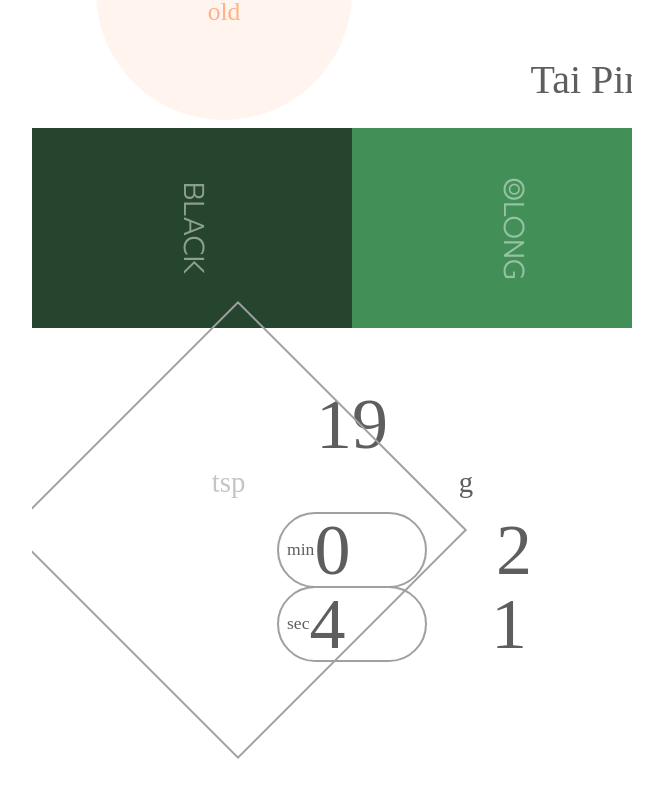
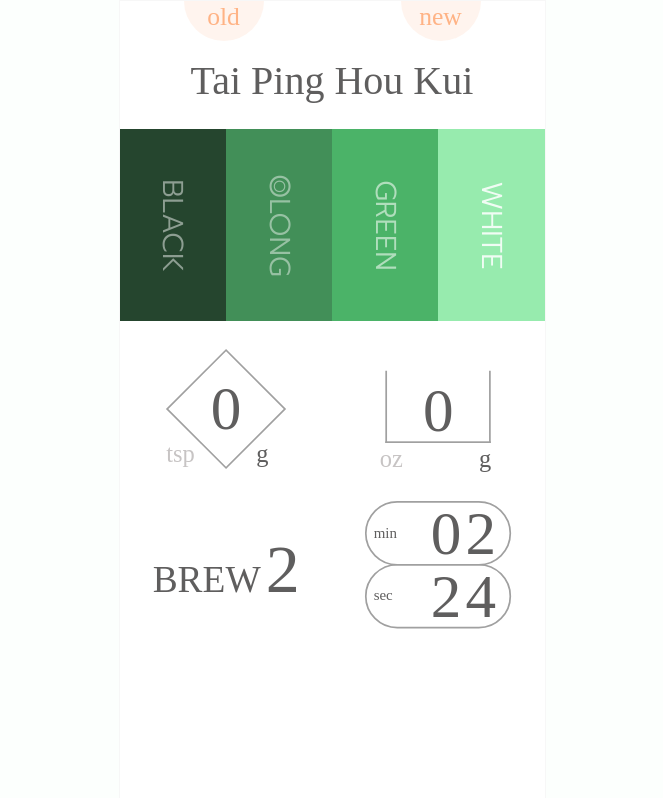
Before and after one commit to GradyCongdon/rebrew.club, a React (Create React App) app: page / in a window 1280 px wide. Shown: the top 798 px of the page, without its empty margins (308-971 px from the left). Built offline with nearby package versions, Linux system fonts and the light colour scheme; a web font is replaced by a local one.

Commit message:
some inputs

```diff
--- a/src/App.scss
+++ b/src/App.scss
@@ -13,6 +13,16 @@ body {
   font-family: 'Oranienbaum', serif;
   font-size: 16px;
   color: $text-active;
+  @media screen and (min-width: 425px) {
+    background-color: #fcfffd;
+  }
+
+  // @media screen and (min-width: 320px) {
+  //     font-size: calc(16px + 6 * ((100vw - 320px) / 680));
+  // }
+  // @media screen and (min-width: 1000px) {
+  //     font-size: 22px;
+  // }
 }
 
 main {
@@ -23,18 +33,34 @@ main {
     'controls controls'
     'name name'
     'color color'
-    'gap1 gap1'
+    'gap gap'
     'weight water'
-    'gap2 gap2'
-    'timer brew'
+    'brew timer'
   ;
-  grid-template-columns: 50vw 50vw;
-  grid-template-rows: 4vh 12vh 25vh 2vh 20vh 1vh 20vh;
+  grid-template-columns: 1fr 1fr;
+  grid-template-rows: 4% 12% 24% 1% 20% 20%;
   overflow: hidden;
-  @media screen and (min-width: 768px) {
-    width: 600px;
+  background-color: white;
+  @media screen and (min-width: 425px) {
+    width: 425px;
     margin: 0 auto;
+    border: 1px solid #f7f7f7;
   }
+}
+input,
+button {
+  -webkit-appearance: none;
+  appearance: none;
+  border: none;
+  background: none;
+  font-family: inherit;;
+  color: inherit;
+  &:focus {
+    outline: none;
+  }
+}
+input {
+  opacity: 0;
 }
 
 // main > section {
@@ -56,6 +82,15 @@ main {
 }
 .color {
   grid-area: color;
+}
+.weight,
+.water,
+.timer,
+.brew {
+  transform-origin: center;
+  transform: scale(.85);
+  min-width: 100%;
+  min-height: 100%;
 }
 .weight {
   grid-area: weight;
--- a/src/Color/Color.scss
+++ b/src/Color/Color.scss
@@ -1,7 +1,8 @@
 .color {
     display: grid;
-    grid-template-columns: 25vw 25vw 25vw 25vw;
+    grid-template-columns: 25% 25% 25% 25%;
     grid-template-rows: auto;
+
 
     .black {
       background-color: #25452E;
@@ -12,13 +13,17 @@
       background-color: #428F58;
       color: rgba(255, 255, 255, 0.45);
       .olong {
-        position: relative;
+        display: inline-flex;
+        justify-content: center;
+        align-items: center;
+        .big-O {
+          display: inline-flex;
+          justify-content: center;
+          align-items: center;
+        }
         .o {
           position: absolute;
-          top: 1.5175ch;
-          left: 0.65ch;
-          font-size: 50%;
-          font-weight: bold;
+          font-size: 55%;
         }
       }
     }
@@ -30,7 +35,7 @@
 
     .white {
       background-color: #97EBAE;
-      color: rgba(255, 255, 255, 0.69);
+      color: rgba(255, 255, 255, .86);
     }
 
     .text {
--- a/src/Color/Color.tsx
+++ b/src/Color/Color.tsx
@@ -4,29 +4,32 @@ import './Color.scss'
 export const Color = () => {
     return (
         <section className="color">
-            <div className="f-cc black">
+            <button className="f-cc black">
                 <span className="text">
                     Black
           </span>
-            </div>
-            <div className="f-cc oolong">
+            </button>
+            <button className="f-cc oolong">
                 <span className="text">
                     <span className="olong">
-                        Olong
-            <span className="o">o</span>
+                        <span className="big-O">
+                            O
+                        <span className="o">o</span>
+                        </span>
+                        long
                     </span>
                 </span>
-            </div>
-            <div className="f-cc green">
+            </button>
+            <button className="f-cc green">
                 <span className="text">
                     Green
           </span>
-            </div>
-            <div className="f-cc white">
+            </button>
+            <button className="f-cc white">
                 <span className="text">
                     White
           </span>
-            </div>
+            </button>
         </section>
     );
 }
--- a/src/Controls/Controls.scss
+++ b/src/Controls/Controls.scss
@@ -11,11 +11,16 @@
       -webkit-appearance: none;
       appearance: none;
 
-      width: 20vw;
-      height: 20vw;
+      display: flex;
+      justify-content: center;
+      align-items: center;
+
+
+      width: 5rem;
+      height: 5rem;
 
       position: relative;
-      top: -3vh;
+      top: -1rem;
 
       border: none;
       border-radius: 100%;
@@ -27,7 +32,7 @@
       font-size: 1.6rem; //small
       span {
         display: inline-block;
-        margin-top: 5vh;
+        margin-top: 2rem;
       }
     }
   }
--- a/src/Timer/Timer.scss
+++ b/src/Timer/Timer.scss
@@ -9,15 +9,20 @@
     display: flex;
     justify-content: space-between;
     align-items: center;
+    margin: 0 auto;
+    width: 9rem;
     padding: 0;
     padding-left: .5rem;
     padding-right: 1rem;
 
     border: 2px solid $line;
     border-radius: 500px;
+
+
 }
 
-.label {
+.capsule .label {
+    // font-family: 'Prompt', serif;
     font-size: 1.1rem;
 }
 
@@ -25,7 +30,7 @@
     display: inline-flex;
     justify-content: space-between;
     align-items: center;
-    min-width: 17vw;
+    width: 4.8rem;
 }
 
 .value {
@@ -36,7 +41,6 @@
     text-align: center;
     line-height: 1;
 }
-
 .sec {
     position: relative;
     top: -2px;
--- a/src/Timer/Timer.tsx
+++ b/src/Timer/Timer.tsx
@@ -2,7 +2,7 @@ import React from 'react';
 import { rand0 } from '../utils'
 import './Timer.scss'
 
-const values = (x: string) => x.split('').map(c => (<h2 className="value">{c}</h2>));
+const values = (x: string) => x.split('').map(([c, i]: any) => (<h2 key={`${i}-${c}`} className="value">{c}</h2>));
 
 export const Timer = () => {
     const min = `0${rand0(3)}`;
@@ -24,9 +24,9 @@ export const Timer = () => {
                 <label className="label">
                     sec
                 </label>
-                <h2 className="values">
+                <div className="values">
                     {$secValues}
-                </h2>
+                </div>
             </section>
         </section>
     );
--- a/src/Water/Water.scss
+++ b/src/Water/Water.scss
@@ -1,4 +1,10 @@
 @import '../colors.scss';
+
+.input--water {
+    width: 100%;
+    height: 75%;
+    position: absolute;
+}
 
 .water {
     display: grid;
@@ -22,9 +28,16 @@
     .label {
         grid-area: label;
         display: flex;
-        justify-content: space-between;
+        justify-content: center;
         align-items: center;
-        padding: 0 10vw;
+        .amount-label:first-child {
+            width: 50%;
+            margin-right: .25rem;
+        }
+        .amount-label:last-child {
+            width: 50%;
+            margin-left: 0.25rem;
+        }
     }
 }
 
@@ -35,8 +48,9 @@
     display: flex;
     justify-content: center;
     align-items: flex-end;
-    min-width: 35vw;
-    min-height: 23vw;
+    min-width: 7.5rem;
+    min-height: 5.2rem;
     border: 2px solid $line;
     border-top: none;
+    margin-bottom: 0.3rem;
 }
--- a/src/Water/Water.tsx
+++ b/src/Water/Water.tsx
@@ -1,21 +1,24 @@
-import React from 'react';
-import { rand0 } from '../utils';
+import React, { useState } from 'react';
+import { parseAmountInput } from '../utils';
 import './Water.scss';
 
-
-
 export const Water = () => {
-    const water = rand0(300) + 99;
+    const [water, setWater] = useState(0);
     return (
         <section className="water">
+            <input
+                type="tel"
+                className="input--water"
+                value={water}
+                onChange={(e) => setWater(parseAmountInput(999, e))} />
             <div className="value">
                 <div className="glass">
                     <h2 className="amount">{water}</h2>
                 </div>
             </div>
             <div className="label">
-                <h3 className="amount-label oz">oz</h3>
-                <h3 className="amount-label g active">g</h3>
+                <button className="amount-label oz">oz</button>
+                <button className="amount-label g active">g</button>
             </div>
         </section>
     );
--- a/src/Weight/Weight.scss
+++ b/src/Weight/Weight.scss
@@ -1,42 +1,62 @@
 @import '../colors.scss';
 
 
+// .weight {
+//     display: grid;
+//     grid-template-areas:
+//       "a b c"
+//       "d diamond e"
+//       "tsp f g"
+//     ;
+//     grid-template-columns: 1fr 1fr 1fr;
+//     grid-template-rows: 1fr 1fr 1fr;
+//     position: relative;
+// }
+
 .weight {
-    display: grid;
-    grid-template-areas:
-      "a b c"
-      "d value e"
-      "tsp f g"
-    ;
-    grid-template-columns: 1fr 1fr 1fr;
-    grid-template-rows: 1fr 1fr 1fr;
+    display: flex;
+    justify-content: center;
+    align-items: center;
     position: relative;
-    .value {
-        grid-area: value;
-        font-size: 4.5rem;
-    }
+
 }
 
+.input--weight {
+    width: 100%;
+    height: 75%;
+    position: absolute;
+}
+
+$size: 6rem;
+
 .diamond {
-    width: 25vw;
-    height: 25vw;
+    grid-area: diamond;
+    display: flex;
+    justify-content: center;
+    align-items: center;
+    width: $size;
+    height: $size;
     border: 2px solid $line;
+    transform-origin: center;
     transform: rotate(45deg);
     position: absolute;
-    top: 3vh;
-    left: 5.5vh;
+    pointer-events: none;
+
+    .value {
+        font-size: 4.5rem;
+        transform: rotate(-45deg);
     }
 
     .tsp {
-    grid-area: tsp;
-    display: flex;
-    justify-content: flex-end;
-    align-items: center;
+        position: absolute;
+        transform: rotate(-45deg);
+        top: ($size * 1.1);
     }
 
     .g {
-    grid-area: g;
-    display: flex;
-    justify-content: flex-start;
-    align-items: center;
+        position: absolute;
+        /* TODO */
+        transform: translate(($size / 1.4285714286), ($size / 15)) rotate(-45deg);
     }
+
+}
--- a/src/Weight/Weight.tsx
+++ b/src/Weight/Weight.tsx
@@ -1,17 +1,21 @@
-import React from 'react';
-import { rand0 } from '../utils';
+import React, { useState } from 'react';
+import { parseAmountInput } from '../utils';
 import './Weight.scss';
 
-
-
 export const Weight = () => {
-    const weight = rand0(20);
+    const [weight, setWeight] = useState(0);
     return (
         <section className="weight">
-            <div className="diamond"></div>
-            <h2 className="value">{weight}</h2>
-            <h3 className="amount-label vol tsp">tsp</h3>
-            <h3 className="amount-label mass g active">g</h3>
+            <input
+                type="tel"
+                className="input--weight"
+                value={weight}
+                onChange={(e) => setWeight(parseAmountInput(99, e))} />
+            <div className="diamond">
+                <button className="amount-label vol tsp">tsp</button>
+                <h2 className="value">{weight}</h2>
+                <button className="amount-label mass g active">g</button>
+            </div>
         </section>
     );
 }
--- a/src/utils.ts
+++ b/src/utils.ts
@@ -1,2 +1,14 @@
 
 export const rand0 = (upper: number) => Math.floor(Math.random() * upper);
+
+
+export const wrap = (max: number, x: number) => {
+    const chars = x.toString().split('');
+    const last = chars.pop() || '0';
+    return parseInt(last, 10);
+}
+
+export const parseAmountInput = (max: number, e: any) => {
+    const val = parseInt(e.currentTarget.value, 10) || 0;
+    return val > max ? wrap(max, val) : val;
+}
```
Lines whose indentation alone changed are shown as unchanged.
